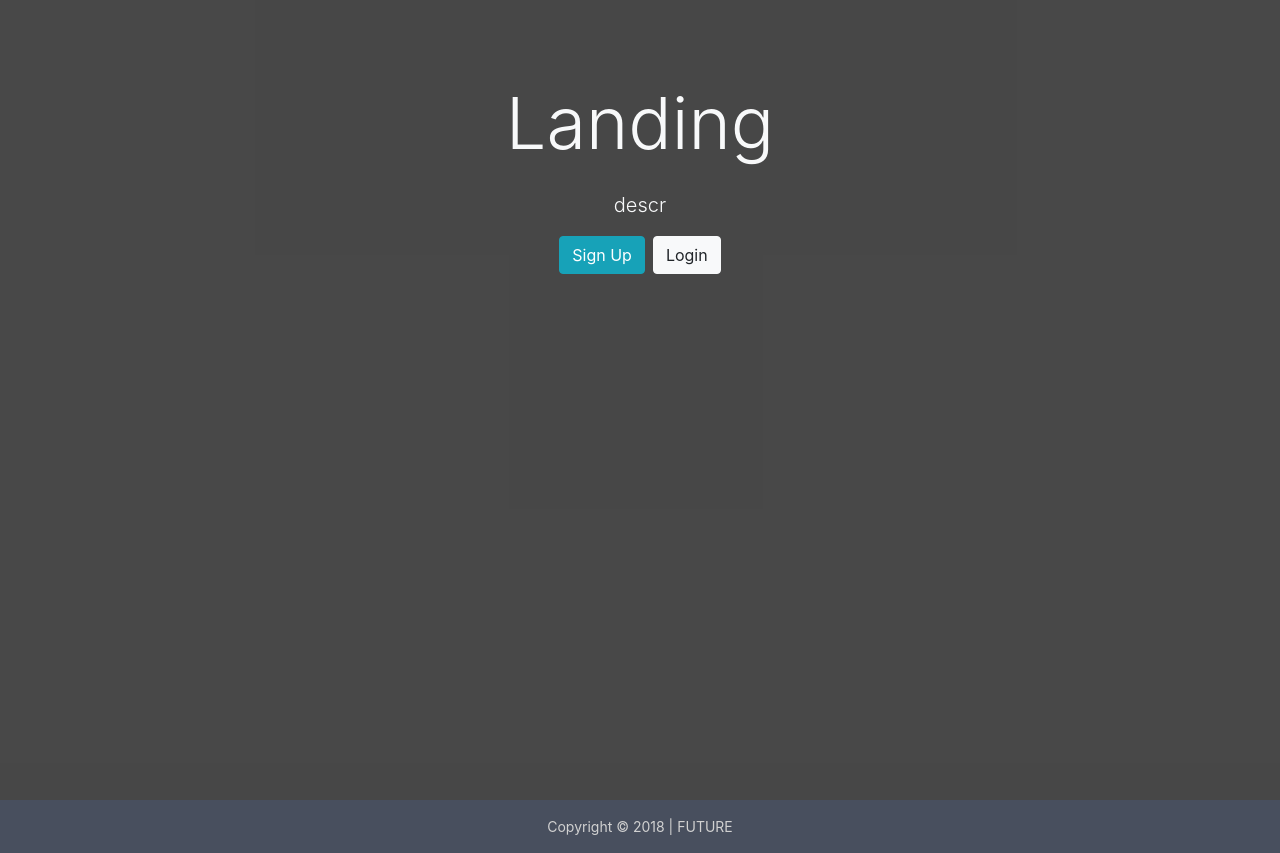
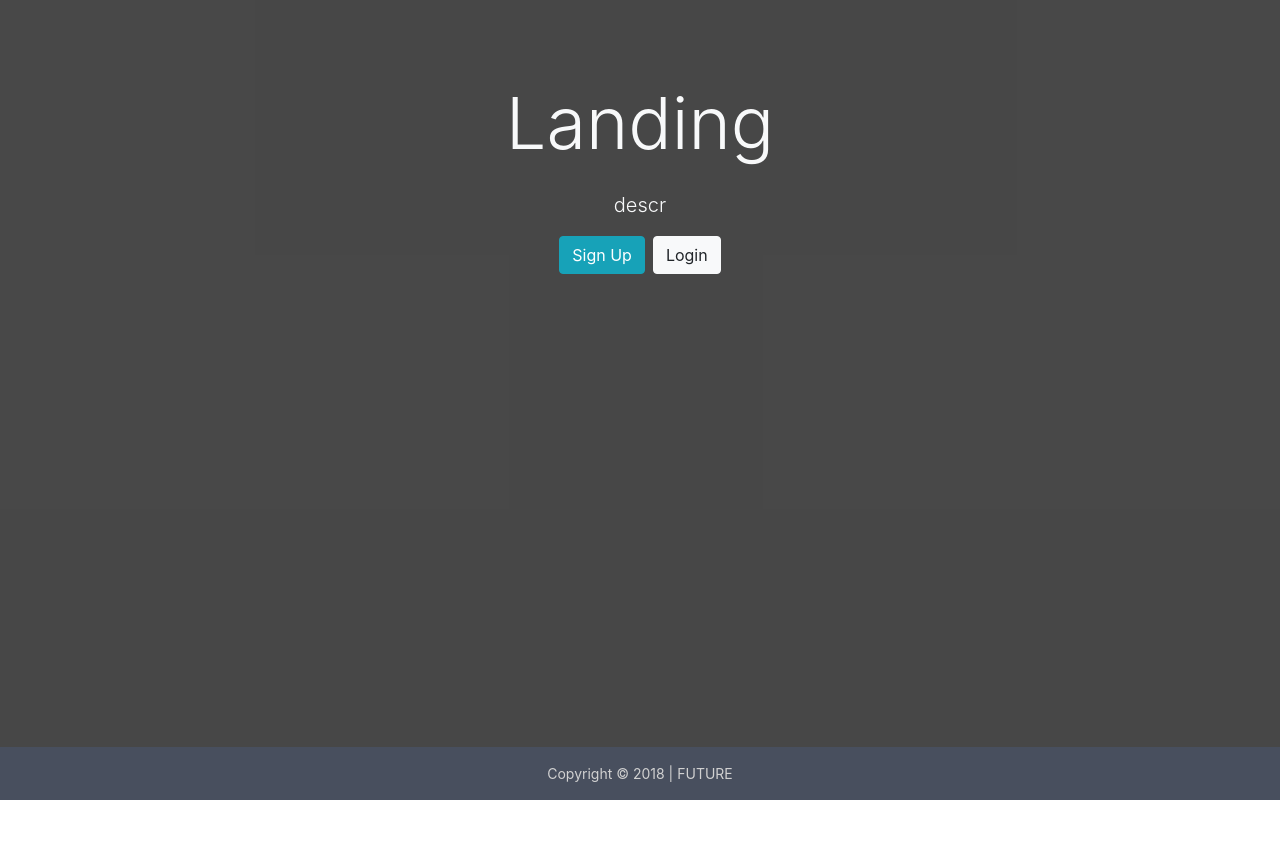
Before and after one commit to valpioner/mern, a React (Create React App) app in the folder client/: page / in a window 1280 px wide. After the commit the page ends 800 px from the top, so only its background shows below. Built offline with nearby package versions, Linux system fonts and the light colour scheme.

Commit message:
added correct scroll to main

```diff
--- a/client/src/scss/app.scss
+++ b/client/src/scss/app.scss
@@ -17,6 +17,7 @@ body {
       display: flex;
       flex-direction: column;
       background-color: #f0f0f0;
+      overflow: auto;
     }
 
     .feather, .fas {
```
